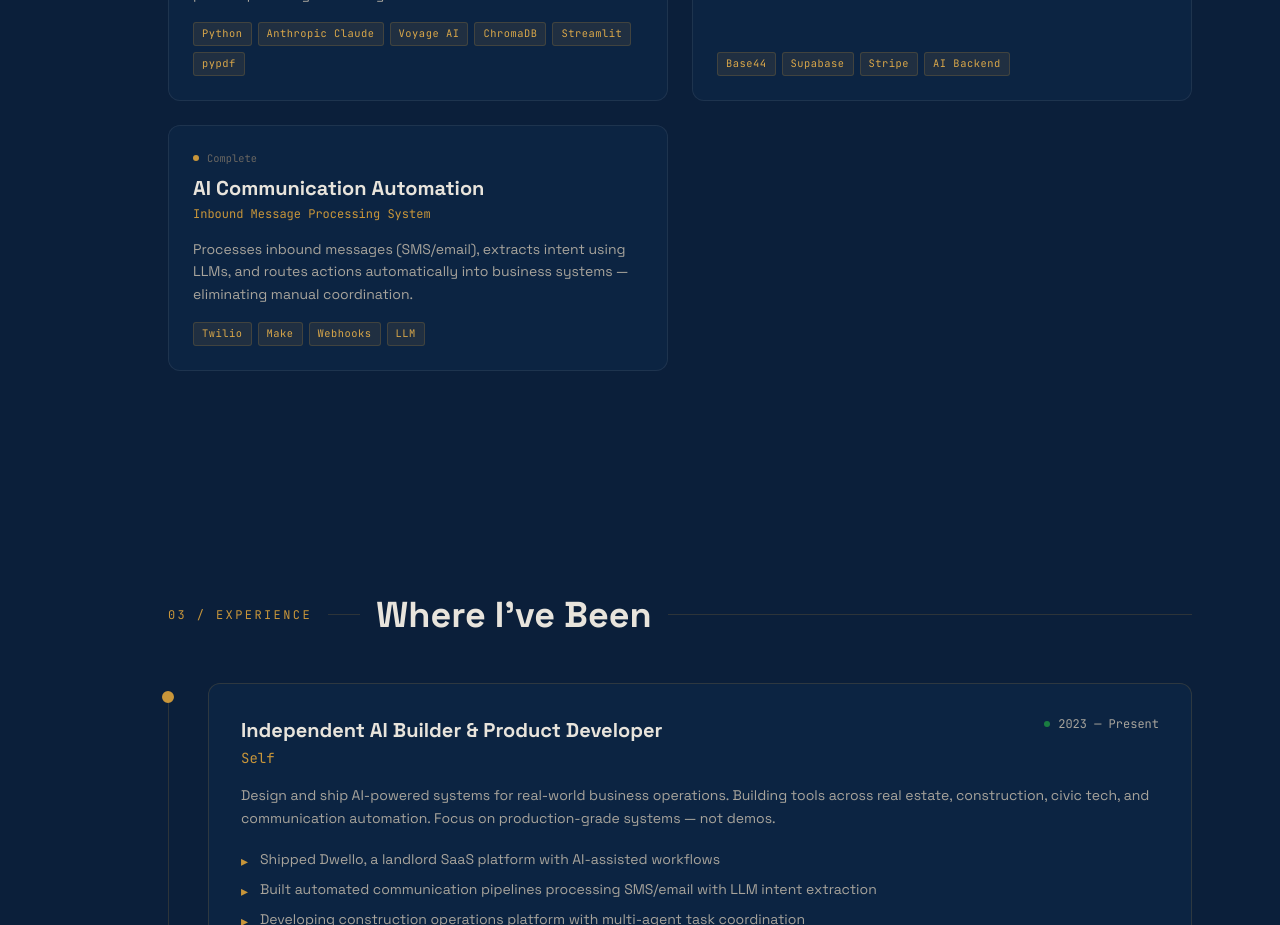
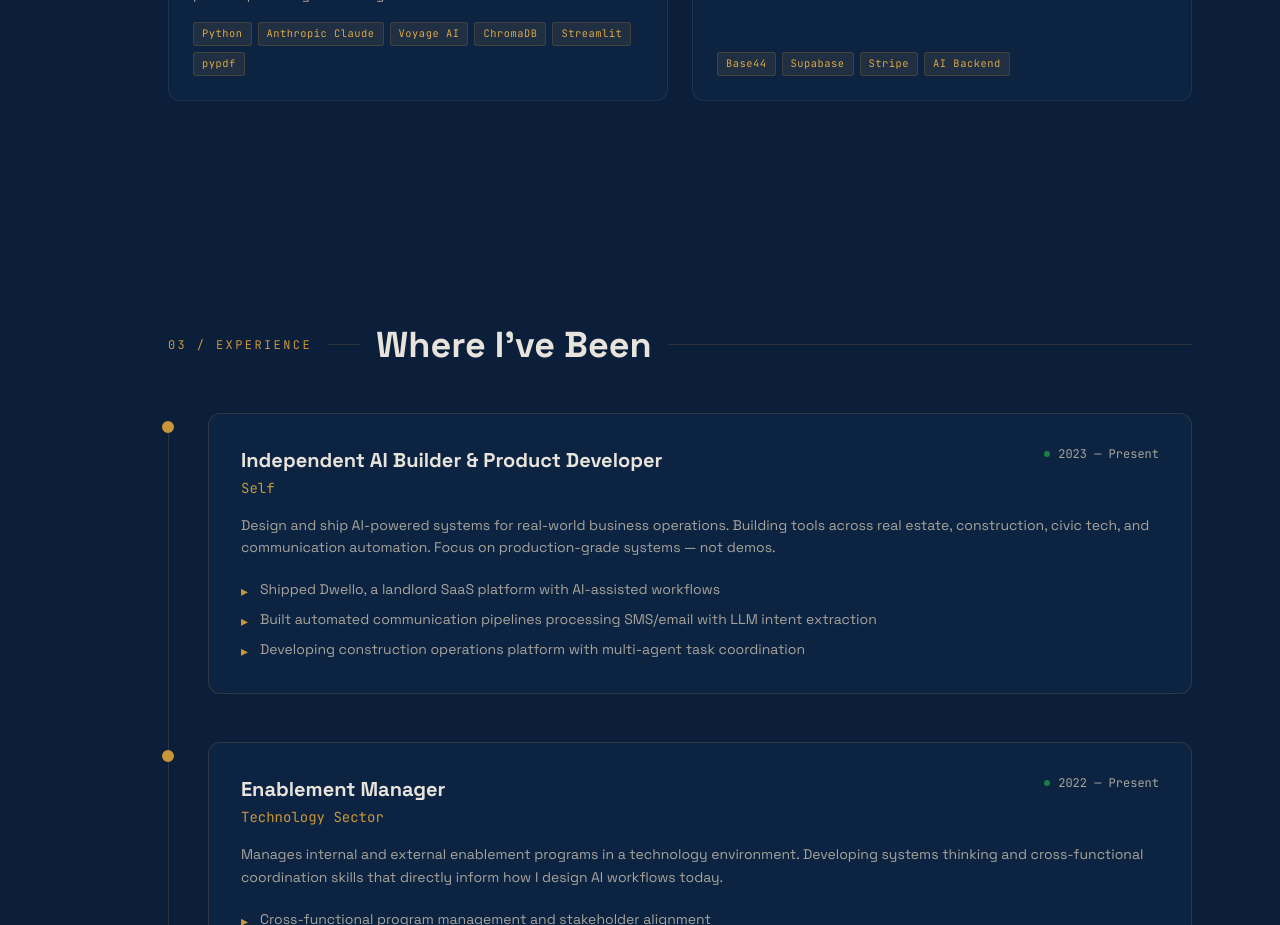
Before and after one commit to kcarroll88/portfolio-site, a Next.js app: page / in a window 1280 px wide. Shown: the part 2820-3745 px from the top of the page. Built offline with nearby package versions, Linux system fonts and the light colour scheme.

Commit message:
Remove AI Communication Automation project card

```diff
--- a/src/components/Projects.tsx
+++ b/src/components/Projects.tsx
@@ -61,14 +61,6 @@ const PROJECTS: Project[] = [
     stack: ['Base44', 'Supabase', 'Stripe', 'AI Backend'],
     link: 'https://dwello.cloud',
     status: 'live',
-  },
-  {
-    name: 'AI Communication Automation',
-    tagline: 'Inbound Message Processing System',
-    description:
-      'Processes inbound messages (SMS/email), extracts intent using LLMs, and routes actions automatically into business systems — eliminating manual coordination.',
-    stack: ['Twilio', 'Make', 'Webhooks', 'LLM'],
-    status: 'complete',
   },
 ];
 
```
